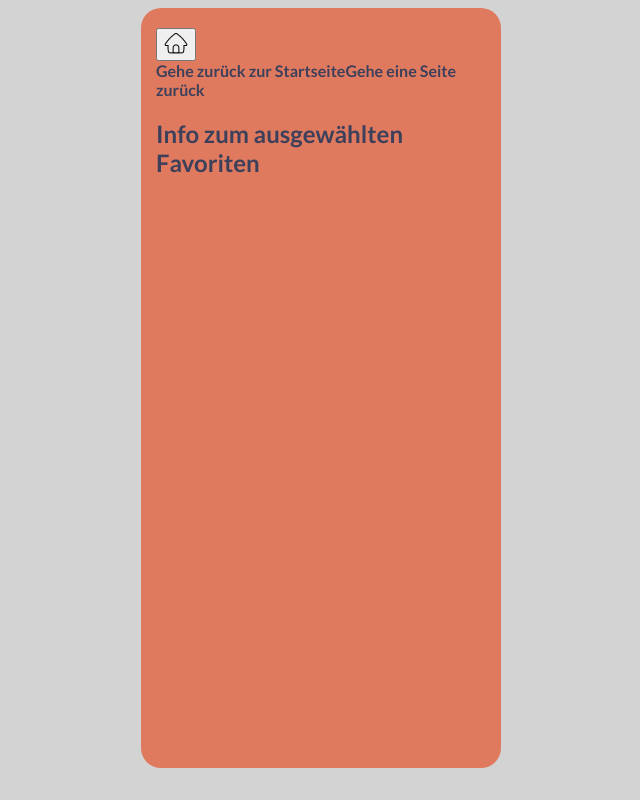
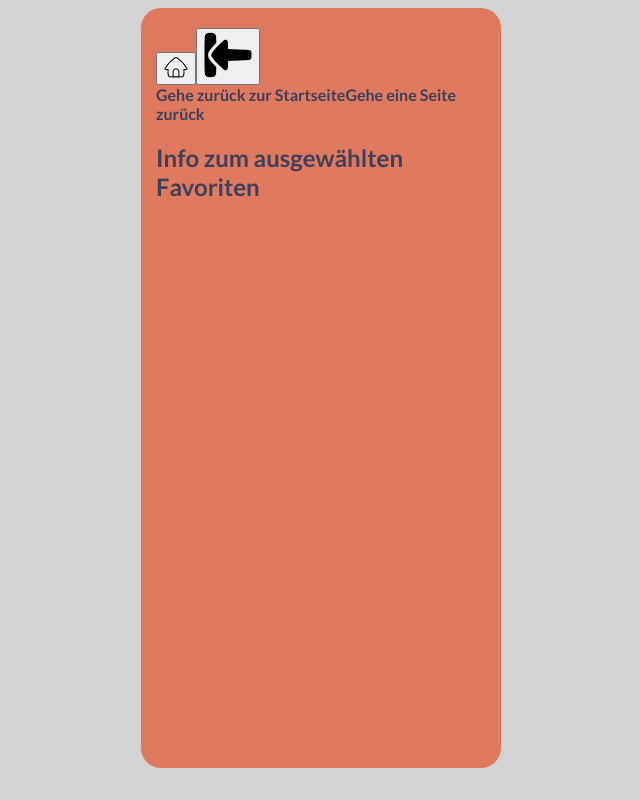
Before and after one commit to mullerow/Abled-App, a Vue app: page /favoritepoiinfo in a window 1280 px wide. Shown: the whole page, without its empty margins (319-959 px from the left). Built offline with nearby package versions, Linux system fonts and the light colour scheme.

Commit message:
add Eartmap button to same  pages

```diff
--- a/src/components/BackArrow.vue
+++ b/src/components/BackArrow.vue
@@ -1,3 +1,3 @@
 <template>
-  <button><img src="@/assets/icons/Arrow.png" alt="" /></button>
+  <button><img src="@/assets/icons/Arrow.png" alt="go back" /></button>
 </template>
--- /dev/null
+++ b/src/components/EarthMap.vue
@@ -0,0 +1,3 @@
+<template>
+  <button><img src="@/assets/icons/Earthmap.png" alt="go to map" /></button>
+</template>
--- a/src/views/FavouritesViews/favoriteInfoView.vue
+++ b/src/views/FavouritesViews/favoriteInfoView.vue
@@ -1,6 +1,7 @@
 <template>
   <div class="header-buttons">
     <RouterLink :to="{ name: 'home' }"> <HomeButton /></RouterLink>
+    <RouterLink :to="{ name: 'favoritepoi' }"> <BackArrow /></RouterLink>
   </div>
   <RouterLink :to="{ name: 'home' }">Gehe zurück zur Startseite</RouterLink>
   <RouterLink :to="{ name: 'favoritepoi' }">Gehe eine Seite zurück</RouterLink>
@@ -8,10 +9,12 @@
 </template>
 
 <script>
+import BackArrow from '@/components/BackArrow.vue'
 import HomeButton from '@/components/HomeButton.vue'
 export default {
   components: {
-    HomeButton
+    HomeButton,
+    BackArrow
   }
 }
 </script>
--- a/src/views/FavouritesViews/favoritePoiView.vue
+++ b/src/views/FavouritesViews/favoritePoiView.vue
@@ -1,5 +1,6 @@
 <template>
   <div class="header-buttons">
+    <RouterLink :to="{ name: 'ownpoimap' }"><EarthMap /></RouterLink>
     <RouterLink :to="{ name: 'home' }"> <HomeButton /></RouterLink>
   </div>
   <RouterLink :to="{ name: 'home' }">Gehe zurück zur Startseite</RouterLink>
@@ -11,9 +12,11 @@
 
 <script>
 import HomeButton from '@/components/HomeButton.vue'
+import EarthMap from '@/components/EarthMap.vue'
 export default {
   components: {
-    HomeButton
+    HomeButton,
+    EarthMap
   }
 }
 </script>
--- a/src/views/InfoPOIViews/infoPOICommentView.vue
+++ b/src/views/InfoPOIViews/infoPOICommentView.vue
@@ -1,6 +1,7 @@
 <template>
   <div class="header-buttons">
     <RouterLink :to="{ name: 'home' }"> <HomeButton /></RouterLink>
+    <RouterLink :to="{ name: 'infopoi' }"> <BackArrow /></RouterLink>
   </div>
   <RouterLink :to="{ name: 'home' }">Gehe zurück zur Startseite</RouterLink>
   <RouterLink :to="{ name: 'infopoi' }"> zurück zur Info</RouterLink>
@@ -9,9 +10,11 @@
 
 <script>
 import HomeButton from '@/components/HomeButton.vue'
+import BackArrow from '@/components/BackArrow.vue'
 export default {
   components: {
-    HomeButton
+    HomeButton,
+    BackArrow
   }
 }
 </script>
--- a/src/views/InfoPOIViews/infoPOIView.vue
+++ b/src/views/InfoPOIViews/infoPOIView.vue
@@ -1,6 +1,7 @@
 <template>
   <div class="header-buttons">
     <RouterLink :to="{ name: 'home' }"> <HomeButton /></RouterLink>
+    <RouterLink :to="{ name: 'searchresultlist' }"> <BackArrow /></RouterLink>
   </div>
   <RouterLink :to="{ name: 'home' }">Gehe zurück zur Startseite</RouterLink>
   <!--<RouterLink :to="{ name: 'searchresultmap' }"> zurück zur Karte</RouterLink>-->
@@ -13,9 +14,11 @@
 
 <script>
 import HomeButton from '@/components/HomeButton.vue'
+import BackArrow from '@/components/BackArrow.vue'
 export default {
   components: {
-    HomeButton
+    HomeButton,
+    BackArrow
   }
 }
 </script>
--- a/src/views/OwnPoiViews/ownPoisView.vue
+++ b/src/views/OwnPoiViews/ownPoisView.vue
@@ -1,5 +1,6 @@
 <template>
   <div class="header-buttons">
+    <RouterLink :to="{ name: 'ownpoimap' }"><EarthMap /></RouterLink>
     <RouterLink :to="{ name: 'home' }"> <HomeButton /></RouterLink>
   </div>
   <RouterLink :to="{ name: 'home' }">Gehe zurück zur Startseite</RouterLink>
@@ -12,7 +13,8 @@
 
 <script>
 import HomeButton from '@/components/HomeButton.vue'
+import EarthMap from '@/components/EarthMap.vue'
 export default {
-  components: { HomeButton }
+  components: { HomeButton, EarthMap }
 }
 </script>
--- a/src/views/SearchViews/searchCategoriesView.vue
+++ b/src/views/SearchViews/searchCategoriesView.vue
@@ -1,6 +1,7 @@
 <template>
   <div class="header-buttons">
     <RouterLink :to="{ name: 'home' }"> <HomeButton /></RouterLink>
+    <RouterLink :to="{ name: 'searchpoi' }"> <BackArrow /></RouterLink>
   </div>
   <RouterLink :to="{ name: 'home' }">Gehe zurück zur Startseite</RouterLink>
   <RouterLink :to="{ name: 'searchpoi' }">Gehe eine Seite zurück</RouterLink>
@@ -14,9 +15,10 @@
 import CategorieButton from '@/components/CategorieButton.vue'
 import NavButton from '@/components/NavButton.vue'
 import HomeButton from '@/components/HomeButton.vue'
+import BackArrow from '@/components/BackArrow.vue'
 
 export default {
-  components: { CategorieButton, NavButton, HomeButton },
+  components: { CategorieButton, NavButton, HomeButton, BackArrow },
 
   methods: {
     saveButtonValue() {
--- a/src/views/SearchViews/searchOptionalCategoriesView.vue
+++ b/src/views/SearchViews/searchOptionalCategoriesView.vue
@@ -1,6 +1,7 @@
 <template>
   <div class="header-buttons">
     <RouterLink :to="{ name: 'home' }"> <HomeButton /></RouterLink>
+    <RouterLink :to="{ name: 'searchcategorie' }"> <BackArrow /></RouterLink>
   </div>
   <RouterLink :to="{ name: 'home' }">Gehe zurück zur Startseite</RouterLink>
   <RouterLink :to="{ name: 'searchcategorie' }">Gehe eine Seite zurück</RouterLink>
@@ -10,9 +11,11 @@
 
 <script>
 import HomeButton from '@/components/HomeButton.vue'
+import BackArrow from '@/components/BackArrow.vue'
 export default {
   components: {
-    HomeButton
+    HomeButton,
+    BackArrow
   }
 }
 </script>
--- a/src/views/SearchViews/searchResultlistView.vue
+++ b/src/views/SearchViews/searchResultlistView.vue
@@ -1,6 +1,8 @@
 <template>
   <div class="header-buttons">
     <RouterLink :to="{ name: 'home' }"> <HomeButton /></RouterLink>
+    <RouterLink :to="{ name: 'ownpoimap' }"><EarthMap /></RouterLink>
+    <RouterLink :to="{ name: 'searchoptionalcategorie' }"> <BackArrow /></RouterLink>
   </div>
   <RouterLink :to="{ name: 'home' }">Gehe zurück zur Startseite</RouterLink>
   <RouterLink :to="{ name: 'searchoptionalcategorie' }">Gehe eine Seite zurück</RouterLink>
@@ -13,9 +15,13 @@
 
 <script>
 import HomeButton from '@/components/HomeButton.vue'
+import EarthMap from '@/components/EarthMap.vue'
+import BackArrow from '@/components/BackArrow.vue'
 export default {
   components: {
-    HomeButton
+    HomeButton,
+    EarthMap,
+    BackArrow
   }
 }
 </script>
```
Also changed, not shown: src/assets/icons/Earthmap.png (added).
